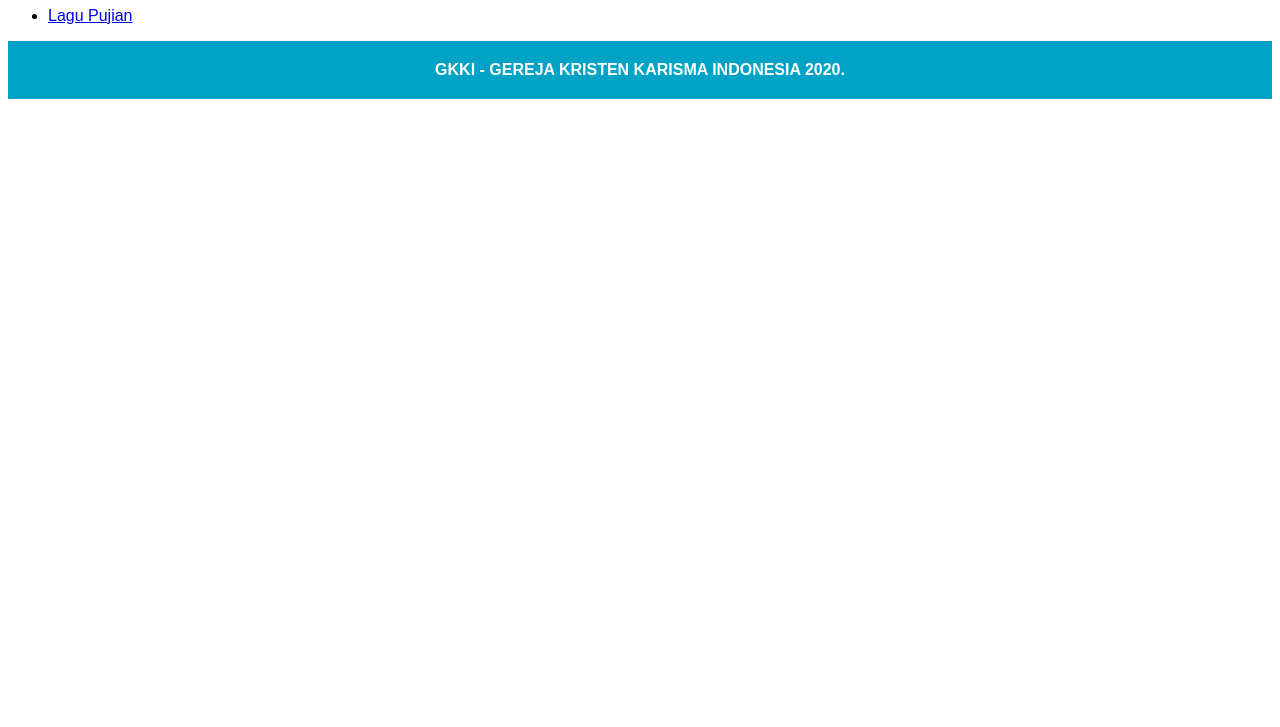
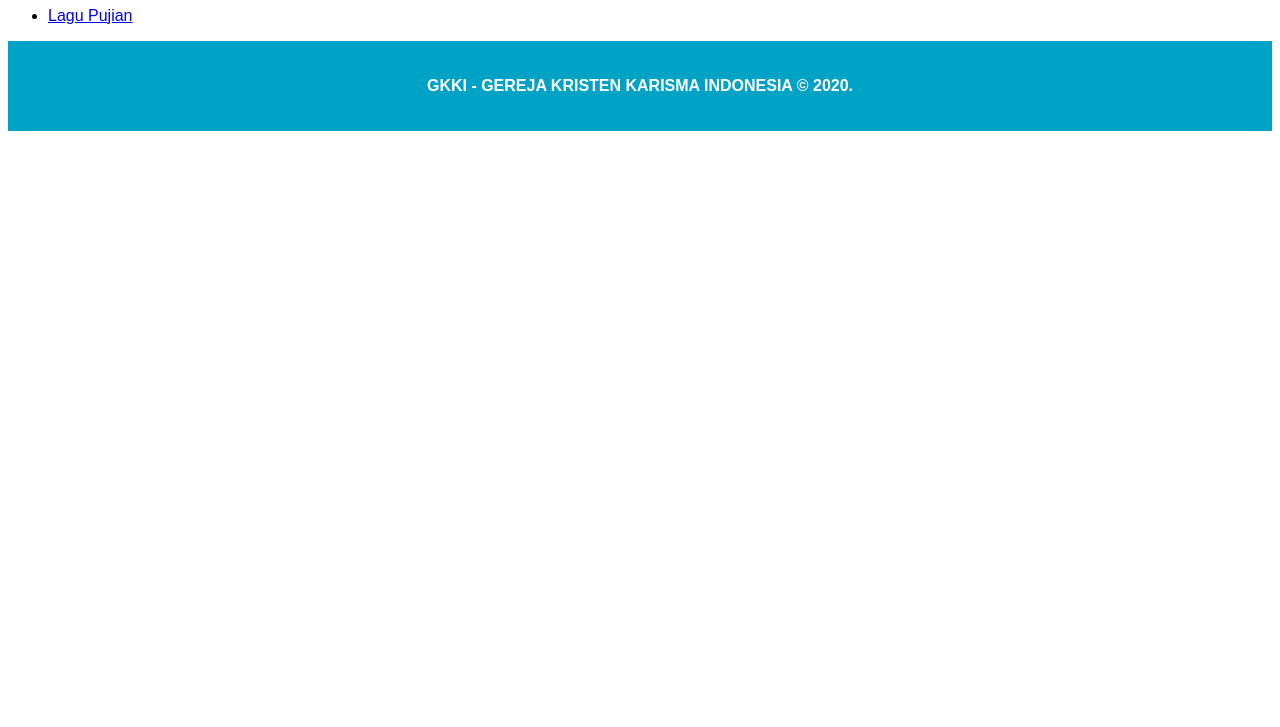
Before and after one commit to ronaldsimamora/GKKI, a plain HTML site: page index.html in a window 1280 px wide. Shown: the part 73-800 px from the top of the page. Drawn offline with Linux system fonts and the light colour scheme.

Commit message:
Update index.html

```diff
--- a/index.html
+++ b/index.html
@@ -18,7 +18,7 @@
   </main>
 
   <footer>
-    GKKI - GEREJA KRISTEN KARISMA INDONESIA 2020.
+    <p>GKKI - GEREJA KRISTEN KARISMA INDONESIA &#169; 2020.</p>
   </footer>
 </body>
 </html>
```
